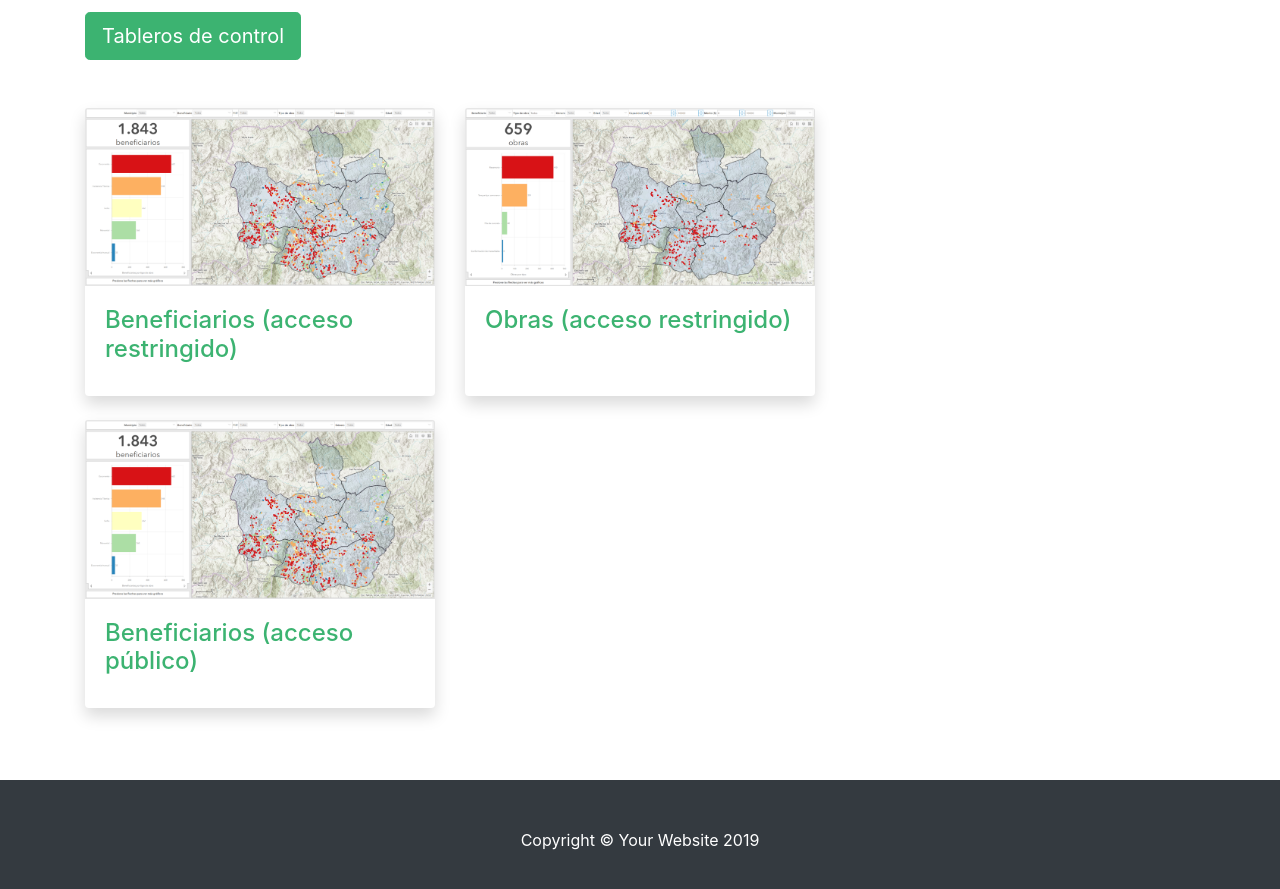
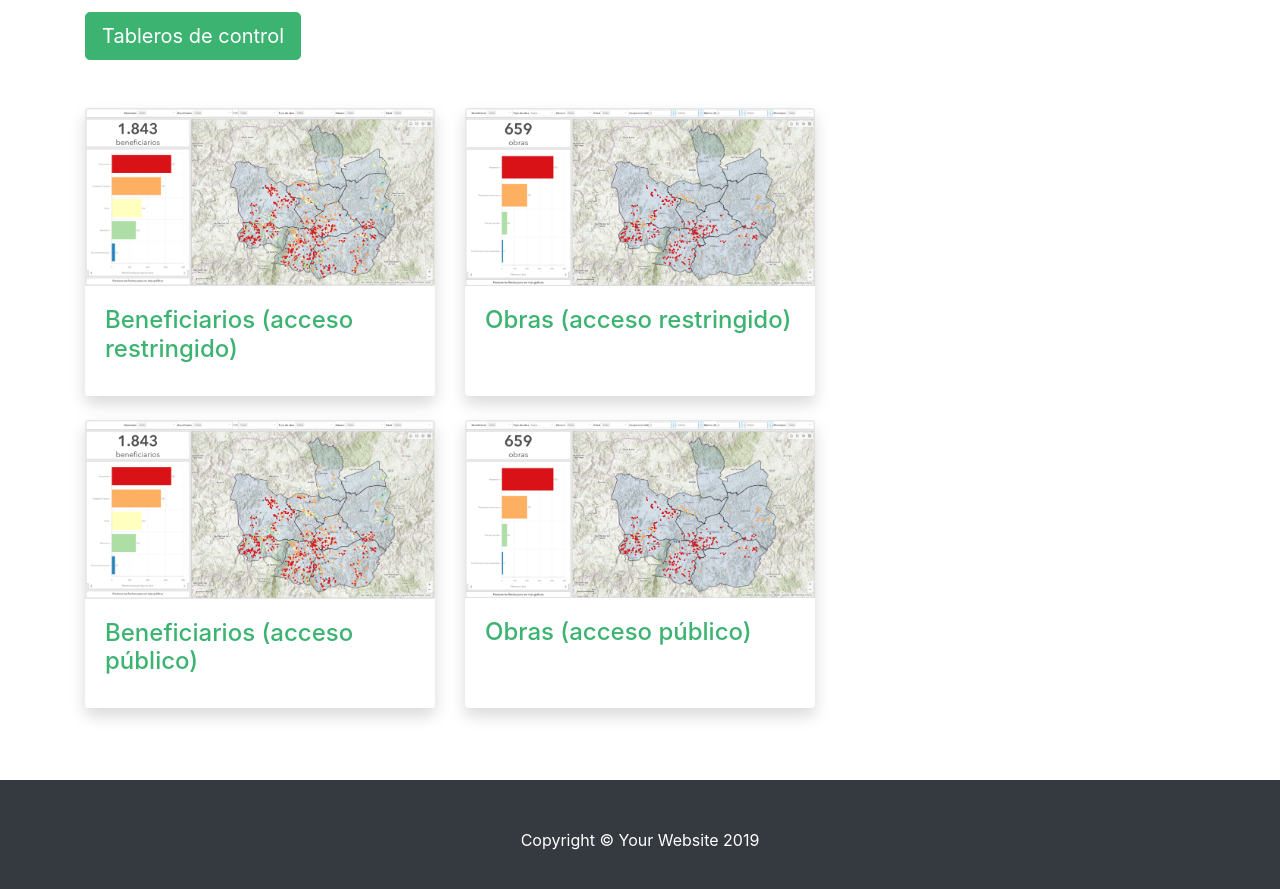
Before and after one commit to geo-cosecha-agua/geo-cosecha-agua.github.io, a Jekyll site: the page built from index.html, in a window 1280 px wide and 900 px high, scrolled down 984 px. Shown: the top 889 px of the window. Built offline with Jekyll 4.4.1, drawn with Linux system fonts in a browser that asks for light colours.

Commit message:
Update index.html

```diff
--- a/index.html
+++ b/index.html
@@ -48,6 +48,13 @@
       </div>
     </div>
   </div>
-
+  <div class="col-md-4 mb-4">
+    <div class="card border-0 shadow h-100">
+      <img class="card-img-top" src="assets/img/tablero-control-obras-2020-08-30-reducido.png" alt="" />
+      <div class="card-body">
+        <h4 class="card-title"><a href="https://geocatie.maps.arcgis.com/apps/opsdashboard/index.html#/935a3ae593964c4f862f37c19d2961ce">Obras (acceso público)</a></h4>
+      </div>
+    </div>
+  </div>
 </div>
 <!-- /.row -->
```
